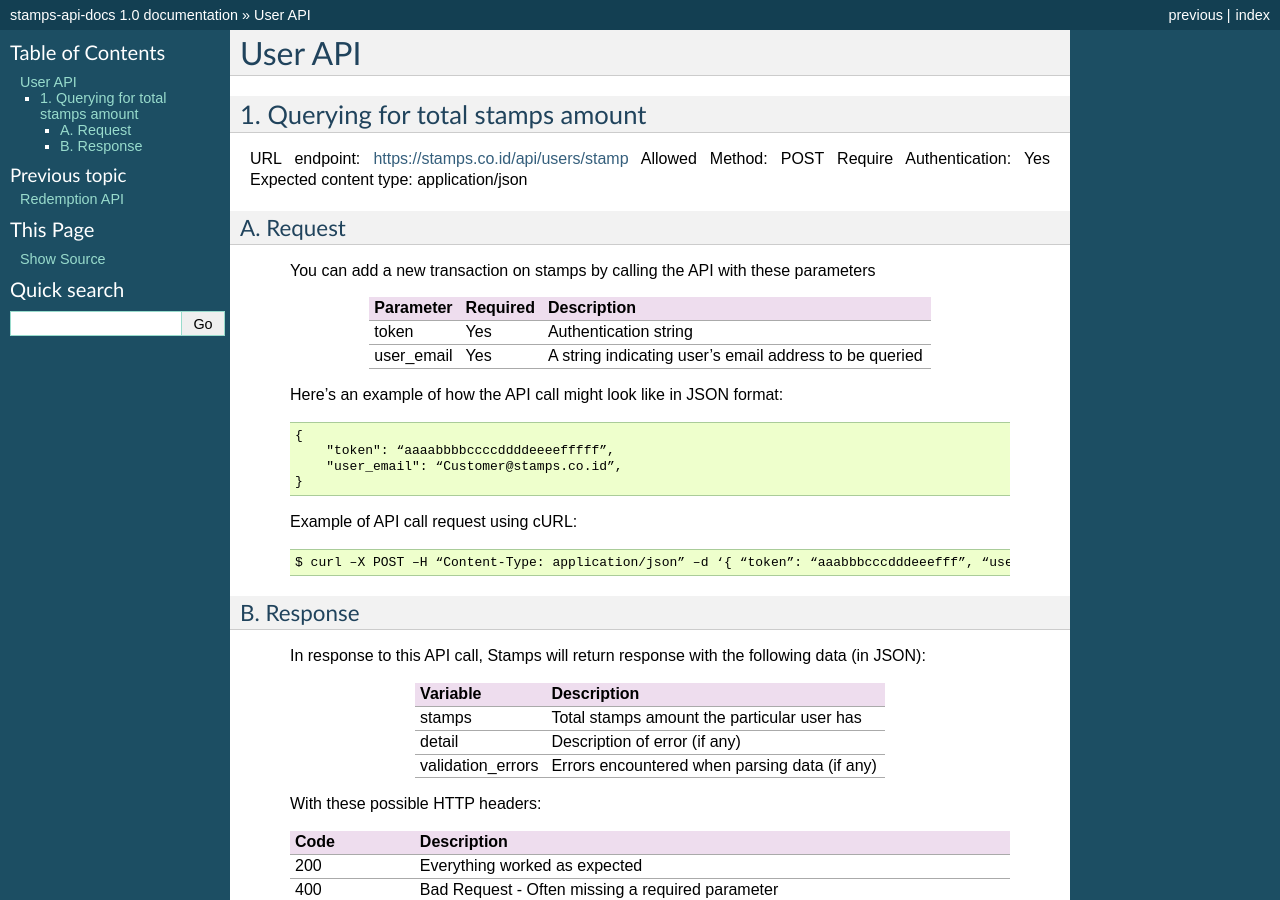
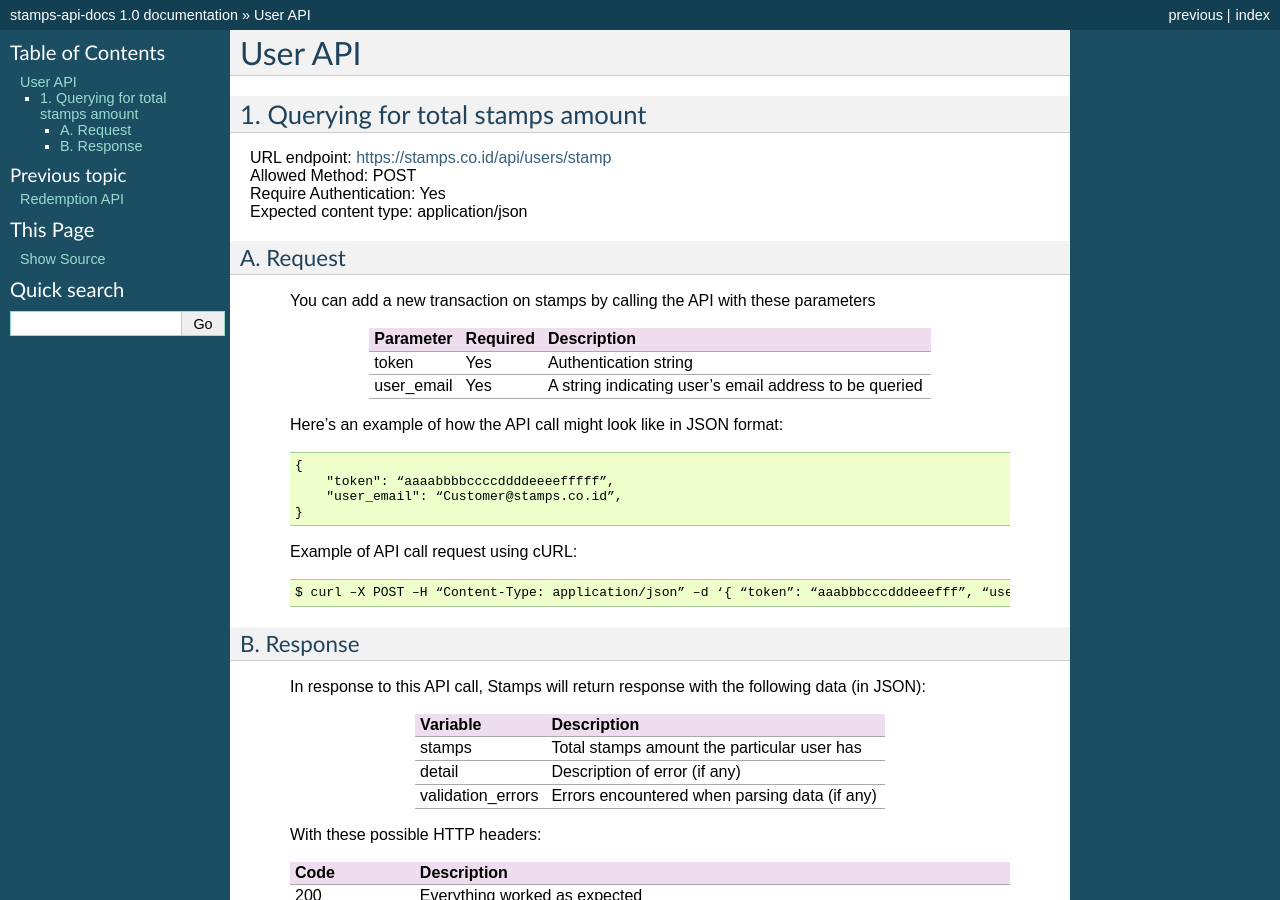
Before and after one commit to ui/stamps-api-docs, a Sphinx documentation site: the page built from source/user_api.rst, in a window 1280 px wide and 900 px high. Built offline with Sphinx 7.4.7, drawn with Linux system fonts in a browser that asks for light colours.

Commit message:
edit styling

```diff
--- a/source/user_api.rst
+++ b/source/user_api.rst
@@ -4,10 +4,10 @@ User API
 
 1. Querying for total stamps amount
 =======================================
-URL endpoint: https://stamps.co.id/api/users/stamp
-Allowed Method: POST
-Require Authentication: Yes
-Expected content type: application/json
+| URL endpoint: https://stamps.co.id/api/users/stamp
+| Allowed Method: POST
+| Require Authentication: Yes
+| Expected content type: application/json
 
 A. Request
 -----------------------------
```
Also changed, not shown: source/redemption_api.rst (+4 -4 lines), source/transaction_api.rst (+4 -4 lines).
